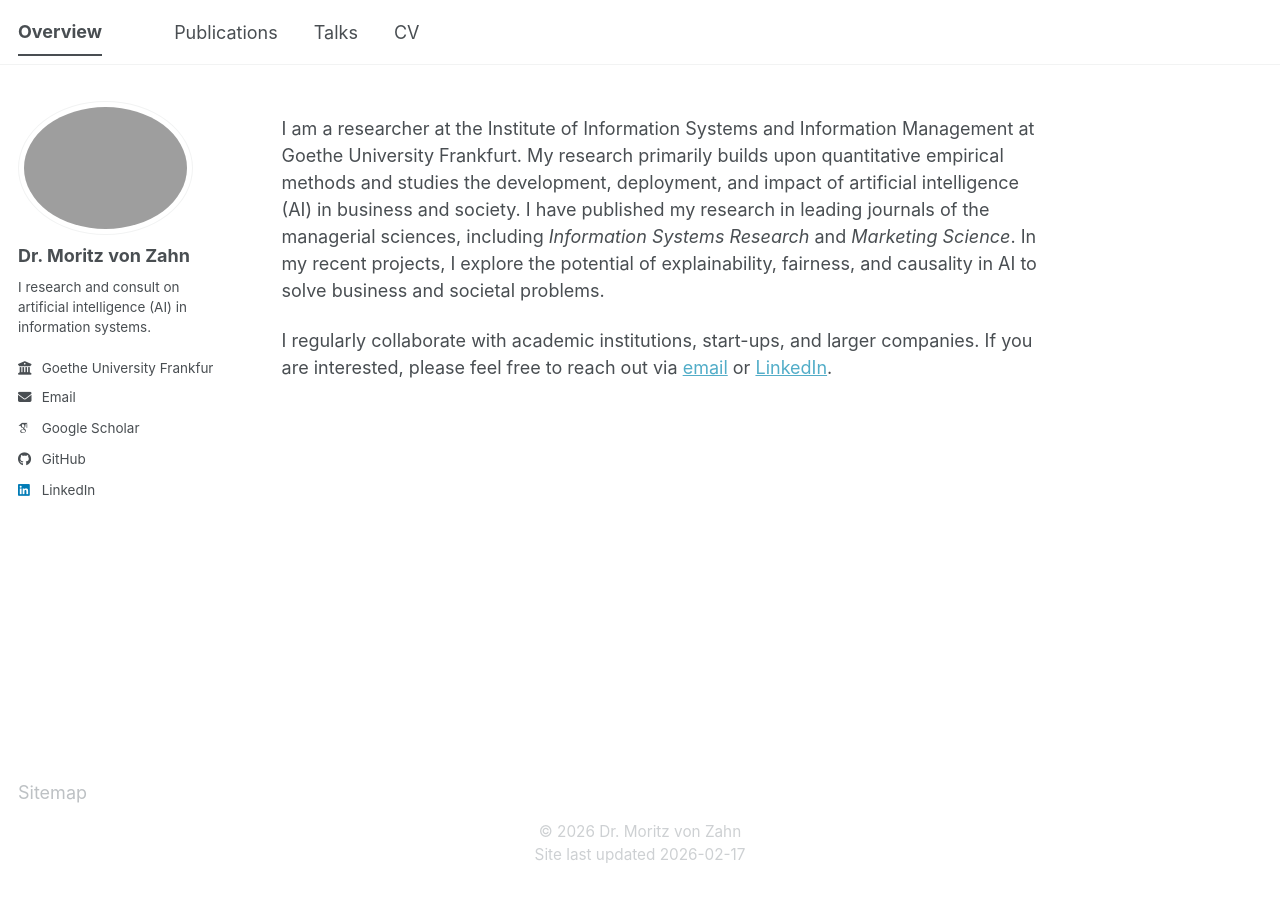
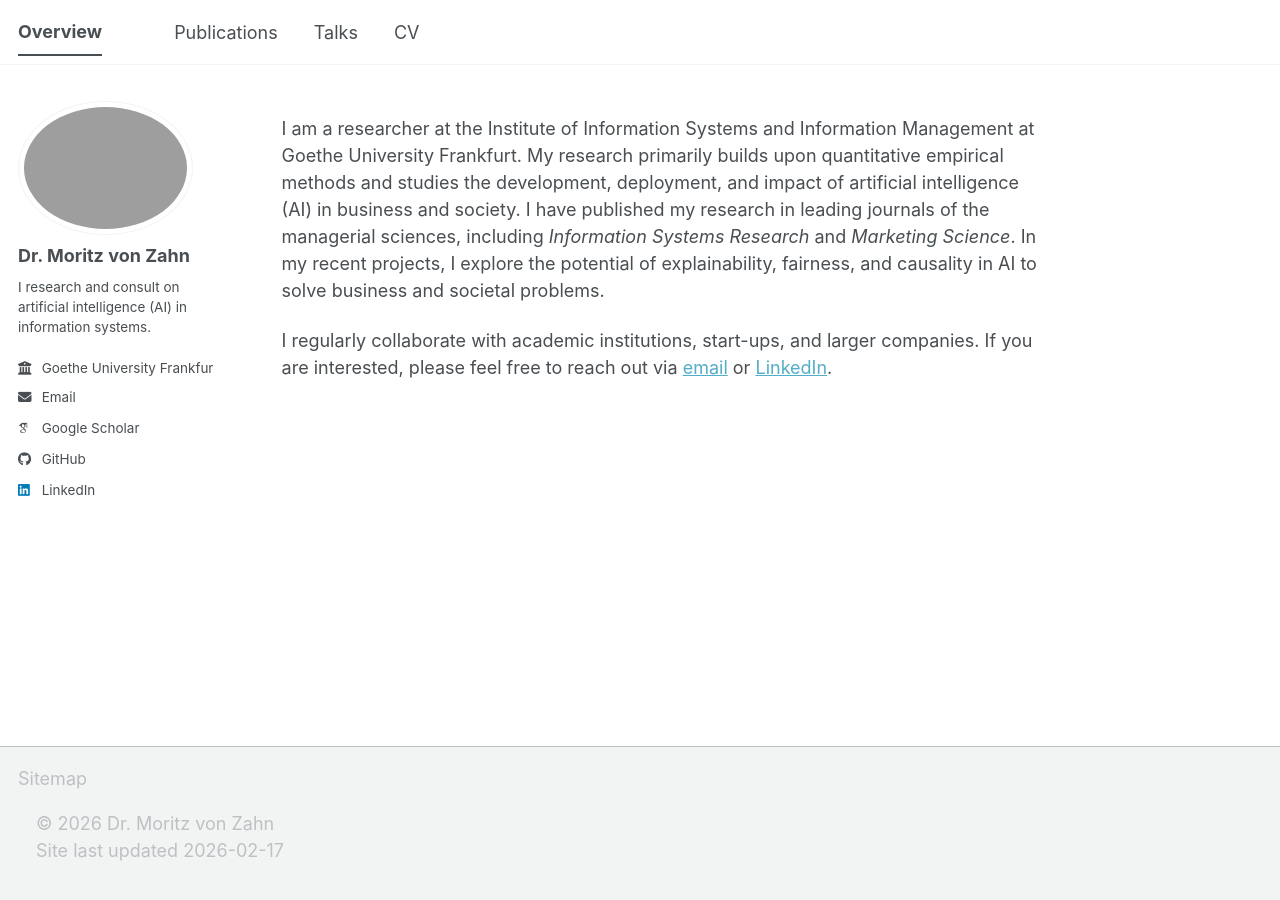
Before and after one commit to moritzvz/moritzvz.github.io, a Jekyll site: the page built from _pages/about.md, in a window 1280 px wide. Built offline with Jekyll 4.4.1, drawn with Linux system fonts in a browser that asks for light colours; some web fonts are replaced; a script bundle is joined from its source files by our own code; library files that are not in the unit come from our copies.

Commit message:
Update main.scss

```diff
--- a/assets/css/main.scss
+++ b/assets/css/main.scss
@@ -41,31 +41,3 @@
     "vendor/font-awesome/solid",
     "vendor/font-awesome/brands"
 ;
-
-
-
-/* --- Remove the grey footer block + extra padding from theme --- */
-.page__footer,
-.page__footer .page__footer-inner-wrap,
-.site-footer {
-  background: transparent !important;
-  border-top: none !important;
-  box-shadow: none !important;
-}
-
-.page__footer {
-  padding: 0 !important;
-  margin-top: 2rem !important;
-}
-
-.page__footer .page__footer-inner-wrap {
-  padding: 0 !important;
-}
-
-/* Your minimal footer styling */
-.site-footer-minimal {
-  font-size: 0.85rem;
-  opacity: 0.75;
-  text-align: center;
-  padding: 0 0 1.5rem 0;
-}
```
